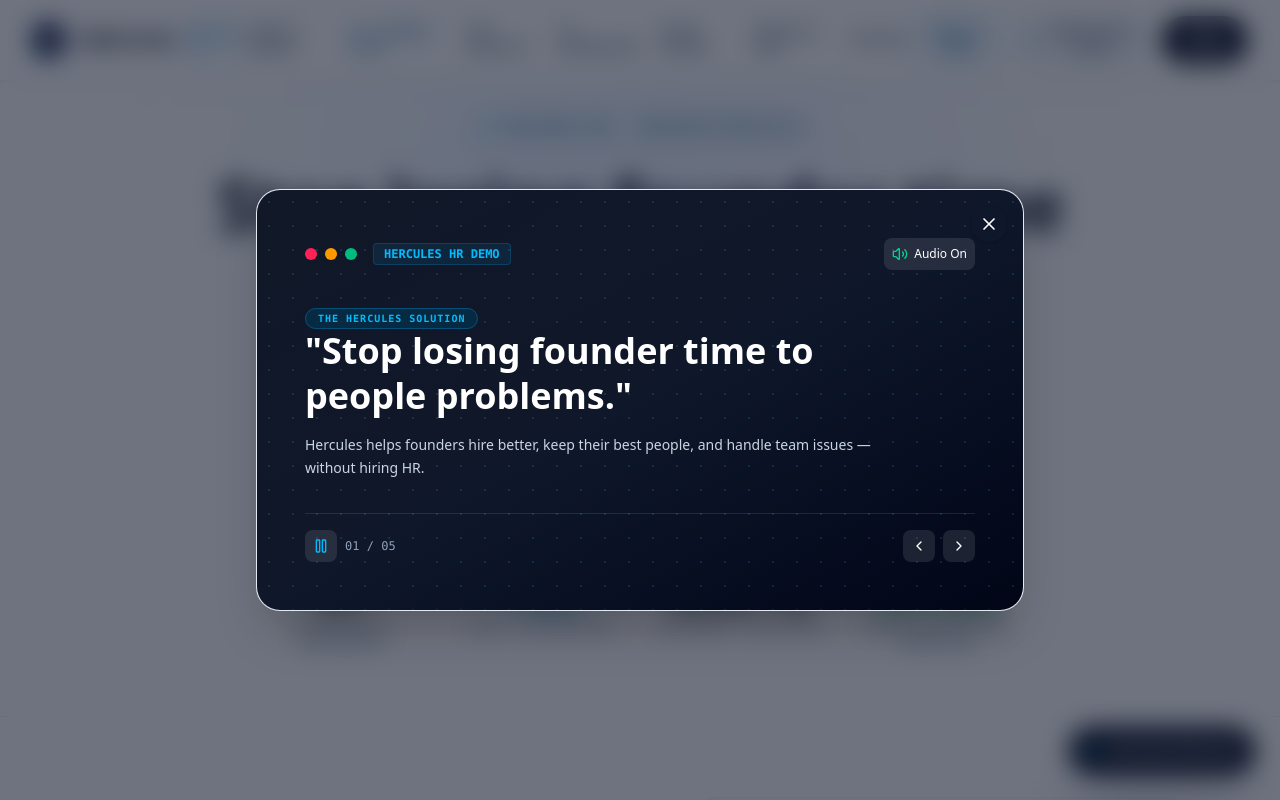
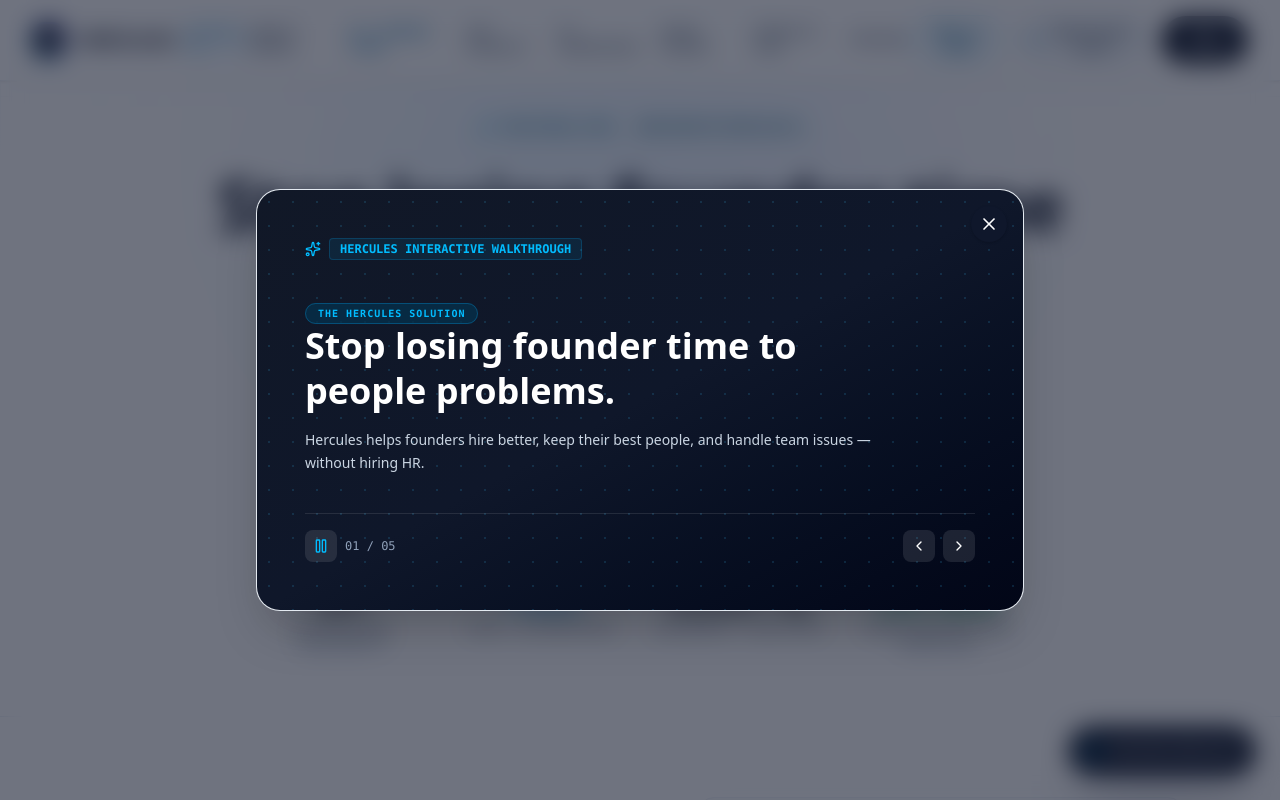
Before and after one commit to mnijhara/Hercules, a React (Vite) app: page / in a window 1280 px wide. Both pictures are taken after a click on the button "Watch how it works". Shown: the top 800 px of the page. Built offline with nearby package versions, Linux system fonts and the light colour scheme.

Commit message:
Make product walkthrough controls truthful and accessible

```diff
--- a/src/components/VideoDemoModal.tsx
+++ b/src/components/VideoDemoModal.tsx
@@ -1,6 +1,6 @@
 import React, { useState, useEffect } from 'react';
 import { VIDEO_DEMO_SLIDES } from '../data/herculesData';
-import { X, Play, Pause, ChevronRight, ChevronLeft, Volume2, VolumeX, Sparkles, MessageSquare, ArrowRight } from 'lucide-react';
+import { X, Play, Pause, ChevronRight, ChevronLeft, Sparkles, MessageSquare } from 'lucide-react';
 
 interface VideoDemoModalProps {
   isOpen: boolean;
@@ -15,7 +15,6 @@
 }) => {
   const [currentSlideIndex, setCurrentSlideIndex] = useState(0);
   const [isPlaying, setIsPlaying] = useState(true);
-  const [muted, setMuted] = useState(false);
 
   useEffect(() => {
     if (!isOpen || !isPlaying) return;
@@ -25,53 +24,51 @@
     return () => clearInterval(interval);
   }, [isOpen, isPlaying]);
 
+  useEffect(() => {
+    if (!isOpen) return;
+    const onKeyDown = (event: KeyboardEvent) => {
+      if (event.key === 'Escape') onClose();
+      if (event.key === 'ArrowLeft') setCurrentSlideIndex((prev) => (prev > 0 ? prev - 1 : VIDEO_DEMO_SLIDES.length - 1));
+      if (event.key === 'ArrowRight') setCurrentSlideIndex((prev) => (prev + 1) % VIDEO_DEMO_SLIDES.length);
+    };
+    window.addEventListener('keydown', onKeyDown);
+    return () => window.removeEventListener('keydown', onKeyDown);
+  }, [isOpen, onClose]);
+
   if (!isOpen) return null;
 
   const currentSlide = VIDEO_DEMO_SLIDES[currentSlideIndex];
 
   return (
-    <div className="fixed inset-0 z-50 bg-slate-900/60 backdrop-blur-md flex items-center justify-center p-4 overflow-y-auto animate-in fade-in duration-200">
+    <div className="fixed inset-0 z-50 bg-slate-900/60 backdrop-blur-md flex items-center justify-center p-4 overflow-y-auto animate-in fade-in duration-200" role="dialog" aria-modal="true" aria-labelledby="hercules-walkthrough-title">
       <div className="bg-white border border-slate-200/90 rounded-3xl max-w-3xl w-full overflow-hidden shadow-2xl relative my-8">
-        {/* Close button */}
         <button
           onClick={onClose}
+          aria-label="Close Hercules walkthrough"
           className="absolute top-4 right-4 z-20 p-2 rounded-full bg-slate-900 hover:bg-slate-800 text-white transition-colors shadow-sm"
         >
           <X className="w-5 h-5" />
         </button>
 
-        {/* Video Player Display Container matching screenshot / video transcript */}
         <div className={`p-8 sm:p-12 min-h-[420px] flex flex-col justify-between bg-gradient-to-br ${currentSlide.videoPlaceholderBg} relative`}>
           <div className="absolute inset-0 bg-[radial-gradient(#38bdf8_1px,transparent_1px)] [background-size:24px_24px] opacity-15 pointer-events-none" />
 
-          {/* Top Bar */}
-          <div className="relative z-10 flex items-center justify-between">
+          <div className="relative z-10 flex items-center justify-between pr-12">
             <div className="flex items-center gap-2">
-              <span className="w-3 h-3 rounded-full bg-rose-500" />
-              <span className="w-3 h-3 rounded-full bg-amber-500" />
-              <span className="w-3 h-3 rounded-full bg-emerald-500" />
-              <span className="ml-2 text-xs font-mono text-sky-400 font-bold bg-sky-500/10 px-2.5 py-0.5 rounded border border-sky-500/20">
-                HERCULES HR DEMO
+              <Sparkles className="w-4 h-4 text-sky-400" />
+              <span className="text-xs font-mono text-sky-400 font-bold bg-sky-500/10 px-2.5 py-0.5 rounded border border-sky-500/20">
+                HERCULES INTERACTIVE WALKTHROUGH
               </span>
             </div>
-
-            <button
-              onClick={() => setMuted(!muted)}
-              className="p-2 rounded-lg bg-white/10 hover:bg-white/20 text-white text-xs flex items-center gap-1.5"
-            >
-              {muted ? <VolumeX className="w-4 h-4 text-rose-400" /> : <Volume2 className="w-4 h-4 text-emerald-400" />}
-              <span className="hidden sm:inline">{muted ? 'Muted' : 'Audio On'}</span>
-            </button>
           </div>
 
-          {/* Main Slide Quote */}
           <div className="relative z-10 max-w-xl my-8 space-y-4">
             <span className="text-[10px] font-mono font-bold uppercase tracking-widest text-sky-400 bg-sky-950/80 px-3 py-1 rounded-full border border-sky-500/30">
               {currentSlide.caption}
             </span>
 
-            <h3 className="text-2xl sm:text-4xl font-extrabold text-white leading-tight">
-              "{currentSlide.title}"
+            <h3 id="hercules-walkthrough-title" className="text-2xl sm:text-4xl font-extrabold text-white leading-tight">
+              {currentSlide.title}
             </h3>
 
             <p className="text-sm text-slate-300 font-light leading-relaxed">
@@ -88,35 +85,38 @@
                   className="px-6 py-3 rounded-full bg-sky-400 hover:bg-sky-300 text-slate-950 font-extrabold text-xs uppercase tracking-wider flex items-center gap-2 shadow-lg shadow-sky-400/30 transition-all"
                 >
                   <MessageSquare className="w-4 h-4" />
-                  <span>See how it works in Slack, WhatsApp & Google Meet</span>
+                  <span>Explore the AI workforce</span>
                 </button>
               </div>
             )}
           </div>
 
-          {/* Controls & Progress */}
           <div className="relative z-10 pt-4 border-t border-white/10 flex items-center justify-between">
             <div className="flex items-center gap-2">
               <button
                 onClick={() => setIsPlaying(!isPlaying)}
+                aria-label={isPlaying ? 'Pause walkthrough' : 'Play walkthrough'}
+                aria-pressed={isPlaying}
                 className="p-2 rounded-lg bg-white/10 hover:bg-white/20 text-white"
               >
                 {isPlaying ? <Pause className="w-4 h-4 text-sky-400" /> : <Play className="w-4 h-4 text-sky-400" />}
               </button>
               <span className="text-xs font-mono text-slate-400">
-                0{currentSlideIndex + 1} / 0{VIDEO_DEMO_SLIDES.length}
+                {String(currentSlideIndex + 1).padStart(2, '0')} / {String(VIDEO_DEMO_SLIDES.length).padStart(2, '0')}
               </span>
             </div>
 
             <div className="flex items-center gap-2">
               <button
                 onClick={() => setCurrentSlideIndex((prev) => (prev > 0 ? prev - 1 : VIDEO_DEMO_SLIDES.length - 1))}
+                aria-label="Previous walkthrough step"
                 className="p-2 rounded-lg bg-white/10 hover:bg-white/20 text-white"
               >
                 <ChevronLeft className="w-4 h-4" />
               </button>
               <button
                 onClick={() => setCurrentSlideIndex((prev) => (prev + 1) % VIDEO_DEMO_SLIDES.length)}
+                aria-label="Next walkthrough step"
                 className="p-2 rounded-lg bg-white/10 hover:bg-white/20 text-white"
               >
                 <ChevronRight className="w-4 h-4" />
```
